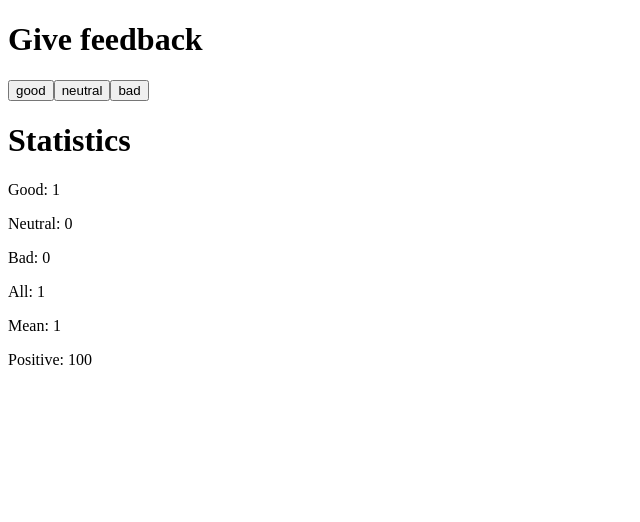
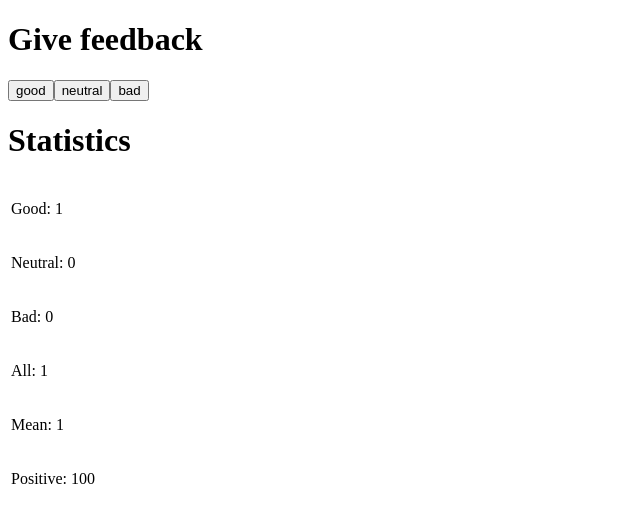
Before and after one commit to ylinenha/mooc_fso, a React (Vite) app in the folder osa1/unicafe/unicafe/: page / in a window 1280 px wide. Both pictures are taken after a click on the button "good". Shown: the top 522 px of the page, without its empty margins (0-640 px from the left). Built offline with nearby package versions, Linux system fonts and the light colour scheme.

Commit message:
1.11: Add html table for statistics. Simple implementation.

```diff
--- a/osa1/unicafe/unicafe/src/App.jsx
+++ b/osa1/unicafe/unicafe/src/App.jsx
@@ -34,12 +34,40 @@ const Statistics = (props) => {
     <div>
       {(props.good != 0) | (props.neutral != 0) | (props.bad != 0) ? (
         <div>
+          <table>
+            <tbody>
+              <tr>
+                <td>
                   <StatisticLine text={"Good"} value={props.good} />
+                </td>
+              </tr>
+              <tr>
+                <td>
                   <StatisticLine text={"Neutral"} value={props.neutral} />
+                </td>
+              </tr>
+              <tr>
+                <td>
                   <StatisticLine text={"Bad"} value={props.bad} />
+                </td>
+              </tr>
+              <tr>
+                <td>
                   <StatisticLine text={"All"} value={calcTotal()} />
+                </td>
+              </tr>
+              <tr>
+                <td>
                   <StatisticLine text={"Mean"} value={calcMean()} />
+                </td>
+              </tr>
+              <tr>
+                <td>
                   <StatisticLine text={"Positive"} value={calcPos()} />
+                </td>
+              </tr>
+            </tbody>
+          </table>
         </div>
       ) : (
         "No feedback given."
```
Lines whose indentation alone changed are shown as unchanged.
